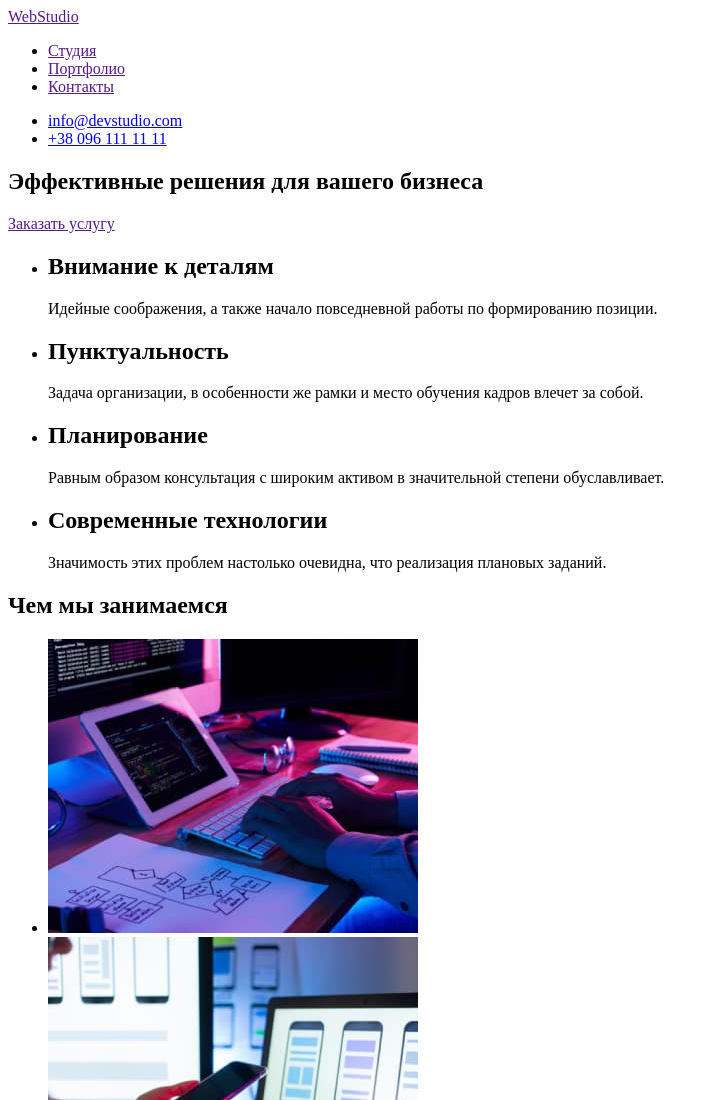
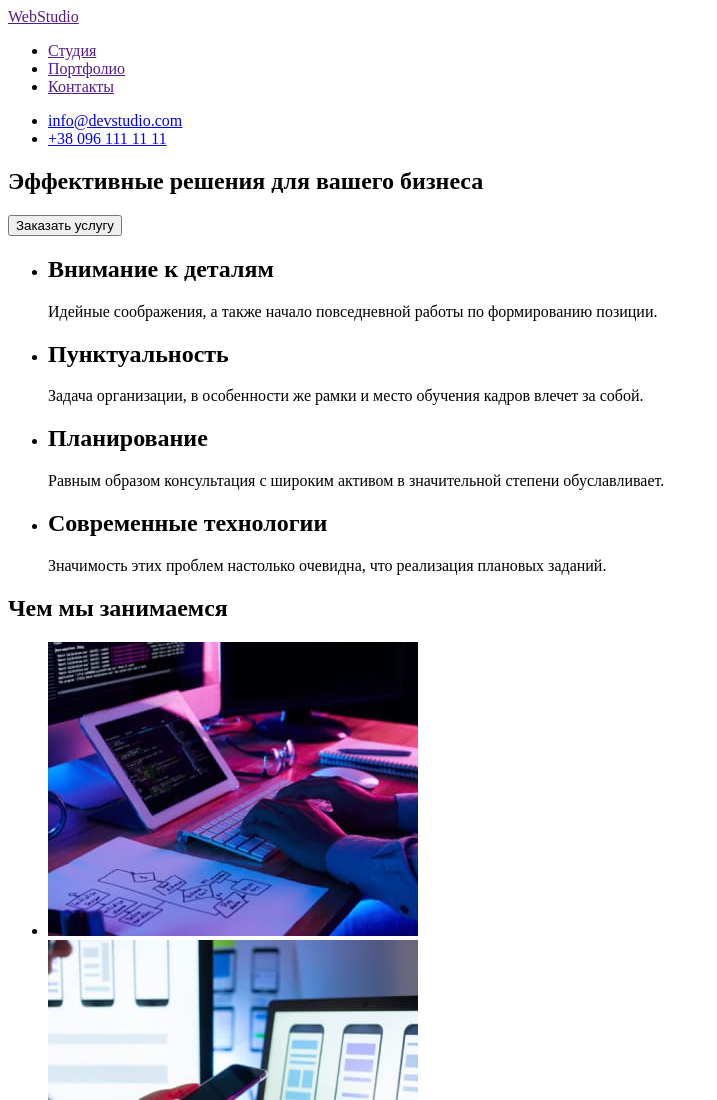
Before and after one commit to Mr-Nihility/goit-markup-hw-01, a plain HTML site: page index.html in a window 1280 px wide. Shown: the top 1100 px of the page, without its empty margins (0-717 px from the left). Drawn offline with Linux system fonts and the light colour scheme.

Commit message:
меняет ссылку  на кнопку

```diff
--- a/index.html
+++ b/index.html
@@ -40,7 +40,8 @@
         <!--Heros-->
         <section>
             <h1>Эффективные решения для вашего бизнеса</h1>
-            <a href="">Заказать услугу</a>
+            <button type="button">Заказать услугу</button>
+            <!--<a href="">Заказать услугу</a>-->
         </section>
         <!--преимущества-->
         <section>
```
